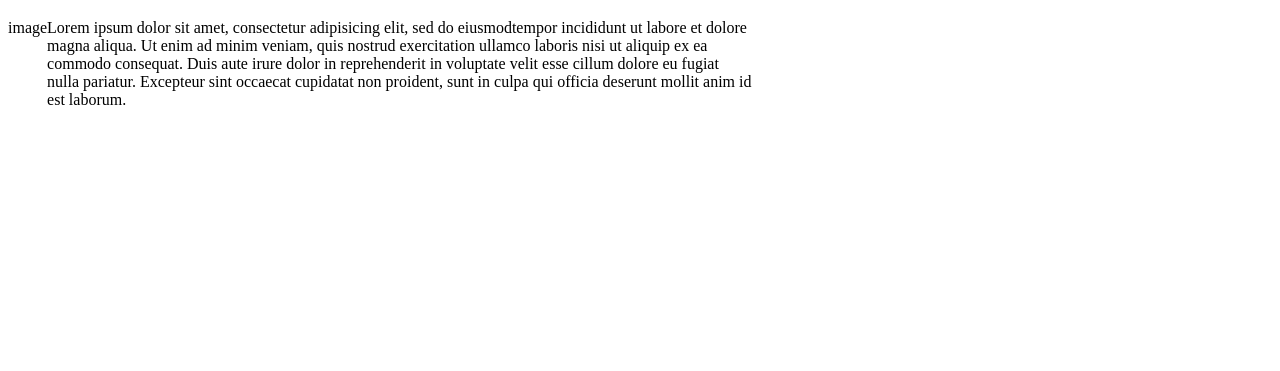
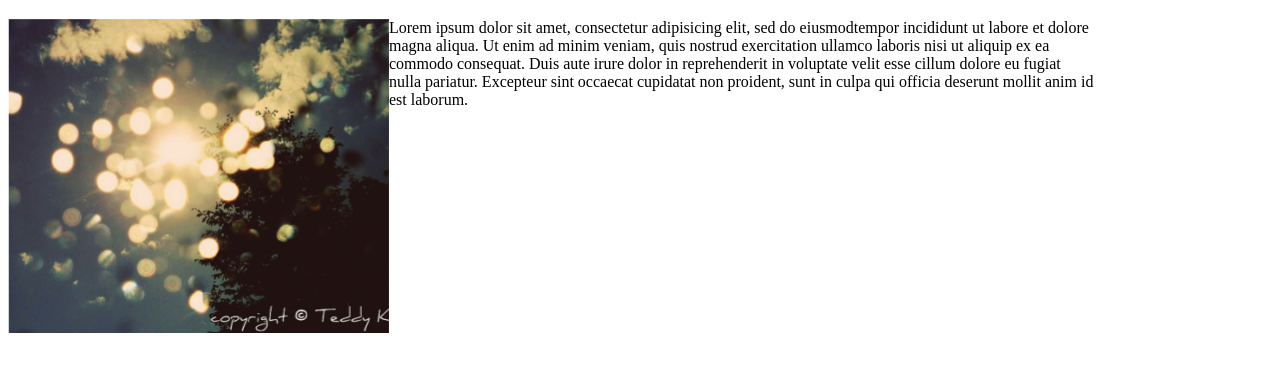
Before and after one commit to AlexeiKlika/intro-html, a plain HTML site: page portfolio/index.html in a window 1280 px wide. Shown: the part 61-432 px from the top of the page. Drawn offline with Linux system fonts and the light colour scheme.

Commit message:
Add images folder as well as html for new image

```diff
--- a/portfolio/index.html
+++ b/portfolio/index.html
@@ -7,7 +7,7 @@
 <body>
 	<h1 class="title">My App</h1>
 	<div class="app">
-		<div class="screenshot">image</div>
+		<img src="images/app.png" alt="This is a screenshot">
 		<div class="description">Lorem ipsum dolor sit amet, consectetur adipisicing elit, sed do eiusmodtempor incididunt ut labore et dolore magna aliqua. Ut enim ad minim veniam, quis nostrud exercitation ullamco laboris nisi ut aliquip ex ea commodo
 		consequat. Duis aute irure dolor in reprehenderit in voluptate velit esse
 		cillum dolore eu fugiat nulla pariatur. Excepteur sint occaecat cupidatat non
```
Also changed, not shown: portfolio/images/app.png (added).
